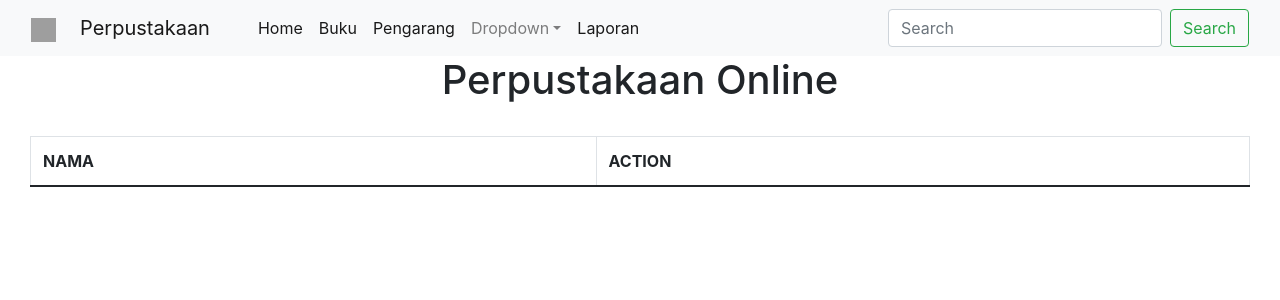
After one commit to erzafarel/perpusonline.github.io, a Django app: template perpus/perpustakaan/templates/pengarang.html in a window 1280 px wide. The commit adds this page. Shown: the top 300 px of the page. Run offline with Django 3.2, Linux system fonts and the light colour scheme; the template is opened without the code that fills it, so the values that code supplies are empty; some libraries are stand-ins or nearby versions; grey boxes are pictures that could not be loaded.

Commit message:
Update Form, views, and Models
masih belum jalan

```diff
--- a/perpus/perpus/urls.py
+++ b/perpus/perpus/urls.py
@@ -20,6 +20,8 @@ from perpustakaan.views import *
 urlpatterns = [
     path('admin/', admin.site.urls),
     path('', base),
+    path('pengarang/', pengarang),
+    path('tambah-pengarang/', tambah_pengarang),
     path('buku/', buku),
     path('tambah-buku/', tambah_buku),
     path('edit-buku/', edit_buku),
--- a/perpus/perpustakaan/models.py
+++ b/perpus/perpustakaan/models.py
@@ -25,6 +25,7 @@ class Anggota(Identitas):
         return self.nama
 
 class pengarang(Identitas):
+
     def __str__(self):
         return self.nama
 
--- /dev/null
+++ b/perpus/perpustakaan/templates/pengarang.html
@@ -0,0 +1,36 @@
+{% extends 'index.html' %}
+{%block content %}
+
+    <div class="container-fluid">
+        <div class="row">
+            <div class="col-md-12">
+                <table class="table table-bordered table-striped">
+                    <thead>
+                        <tr>
+                            <th> NAMA </th>
+                            <th> ACTION </th>
+                        </tr>
+                    </thead>
+                    <tbody>
+                        {%for pengarang in pengarang %}
+                        <tr>
+                            <td>{{ pengarang.nama }}</td>
+                            <td>
+                                <a href="#" class="btn btn-outline-primary btn-sm">
+                                    <svg xmlns="http://www.w3.org/2000/svg" width="15" height="15" fill="currentColor" class="bi bi-pencil-square" viewBox="0 0 16 16">
+                                    <path d="M15.502 1.94a.5.5 0 0 1 0 .706L14.459 3.69l-2-2L13.502.646a.5.5 0 0 1 .707 0l1.293 1.293zm-1.75 2.456l-2-2L4.939 9.21a.5.5 0 0 0-.121.196l-.805 2.414a.25.25 0 0 0 .316.316l2.414-.805a.5.5 0 0 0 .196-.12l6.813-6.814z"/>
+                                    <path fill-rule="evenodd" d="M1 13.5A1.5 1.5 0 0 0 2.5 15h11a1.5 1.5 0 0 0 1.5-1.5v-6a.5.5 0 0 0-1 0v6a.5.5 0 0 1-.5.5h-11a.5.5 0 0 1-.5-.5v-11a.5.5 0 0 1 .5-.5H9a.5.5 0 0 0 0-1H2.5A1.5 1.5 0 0 0 1 2.5v11z"/>
+                                </svg></a>
+                                <a href="#" class="btn btn-outline-danger btn-sm">
+                                    <svg xmlns="http://www.w3.org/2000/svg" width="16" height="16" fill="currentColor" class="bi bi-trash-fill" viewBox="0 0 16 16">
+                                    <path d="M2.5 1a1 1 0 0 0-1 1v1a1 1 0 0 0 1 1H3v9a2 2 0 0 0 2 2h6a2 2 0 0 0 2-2V4h.5a1 1 0 0 0 1-1V2a1 1 0 0 0-1-1H10a1 1 0 0 0-1-1H7a1 1 0 0 0-1 1H2.5zm3 4a.5.5 0 0 1 .5.5v7a.5.5 0 0 1-1 0v-7a.5.5 0 0 1 .5-.5zM8 5a.5.5 0 0 1 .5.5v7a.5.5 0 0 1-1 0v-7A.5.5 0 0 1 8 5zm3 .5v7a.5.5 0 0 1-1 0v-7a.5.5 0 0 1 1 0z"/>
+                                </svg></a>
+                            </td>
+                        </tr>
+                        {% endfor %}
+                    </tbody>
+                </table>
+            </div>
+        </div>
+    </div>
+{% endblock %}
--- a/perpus/templates/index.html
+++ b/perpus/templates/index.html
@@ -9,45 +9,10 @@
 
 </head>
 <body>
-    <nav class="navbar navbar-expand-lg navbar-light bg-light">
-        <div class="container-fluid">
-            <a class="navbar-brand" href="#"><img src="{% static "gambar/book.png"%}" alt="" width="25" height="24"><span class="px-4">Perpustakaan</span></a>
-            <button class="navbar-toggler" type="button" data-bs-toggle="collapse" data-bs-target="#navbarSupportedContent" aria-controls="navbarSupportedContent" aria-expanded="false" aria-label="Toggle navigation">
-            <span class="navbar-toggler-icon"></span>
-            </button>
-            <div class="collapse navbar-collapse" id="navbarSupportedContent">
-                <ul class="navbar-nav me-auto mb-2 mb-lg-0">
-                    <li class="nav-item">
-                        <a class="nav-link active" aria-current="page" href="#">Home</a>
-                    </li>
-                    <li class="nav-item">
-                        <a class="nav-link active" aria-current="page" href="/tambah-buku/">Buku</a>
-                    </li>
-                    <li class="nav-item">
-                        <a class="nav-link active" aria-current="page" href="#">Pengarang</a>
-                    </li>
-                    <li class="nav-item dropdown">
-                    <a class="nav-link dropdown-toggle" href="#" id="navbarDropdown" role="button" data-bs-toggle="dropdown" aria-expanded="false">Dropdown</a>
-                    <ul class="dropdown-menu" aria-labelledby="navbarDropdown">
-                        <li><a class="dropdown-item" href="#">Penerbit</a></li>
-                        <li><a class="dropdown-item" href="#">Pengarang</a></li>
-                        <li><hr class="dropdown-divider"></li>
-                        <li><a class="dropdown-item" href="#">Tahun</a></li>
-                    </ul>
-                    </li>
-                    <li class="nav-item">
-                        <a class="nav-link active" aria-current="page" href="#">Laporan</a>
-                    </li>
-                </ul>
-                <form class="d-flex">
-                    <input class="form-control me-2" type="search" placeholder="Search" aria-label="Search">
-                    <button class="btn btn-outline-success" type="submit">Search</button>
-                </form>
-            </div>
-        </div>
-    </nav>
+    {% include 'snippets/nav.html'%}
+
     <div class="container-fluid">
-    <center><h1>Perpustakaan Online</h1><br></center>
+        <h1 class="text-center">Perpustakaan Online</h1><br>
         {% block content %}
         {%endblock%}
     </div>
--- /dev/null
+++ b/perpus/templates/snippets/nav.html
@@ -0,0 +1,39 @@
+{% load static %}
+
+<nav class="navbar navbar-expand-lg navbar-light bg-light">
+    <div class="container-fluid">
+        <a class="navbar-brand" href="#"><img src="{% static "gambar/book.png"%}" alt="" width="25" height="24"><span class="px-4">Perpustakaan</span></a>
+        <button class="navbar-toggler" type="button" data-bs-toggle="collapse" data-bs-target="#navbarSupportedContent" aria-controls="navbarSupportedContent" aria-expanded="false" aria-label="Toggle navigation">
+        <span class="navbar-toggler-icon"></span>
+        </button>
+        <div class="collapse navbar-collapse" id="navbarSupportedContent">
+            <ul class="navbar-nav me-auto mb-2 mb-lg-0">
+                <li class="nav-item">
+                    <a class="nav-link active" aria-current="page" href="#">Home</a>
+                </li>
+                <li class="nav-item">
+                    <a class="nav-link active" aria-current="page" href="/tambah-buku/">Buku</a>
+                </li>
+                <li class="nav-item">
+                    <a class="nav-link active" aria-current="page" href="#">Pengarang</a>
+                </li>
+                <li class="nav-item dropdown">
+                <a class="nav-link dropdown-toggle" href="#" id="navbarDropdown" role="button" data-bs-toggle="dropdown" aria-expanded="false">Dropdown</a>
+                <ul class="dropdown-menu" aria-labelledby="navbarDropdown">
+                    <li><a class="dropdown-item" href="#">Penerbit</a></li>
+                    <li><a class="dropdown-item" href="/tambah-pengarang/">Pengarang</a></li>
+                    <li><hr class="dropdown-divider"></li>
+                    <li><a class="dropdown-item" href="#">Tahun</a></li>
+                </ul>
+                </li>
+                <li class="nav-item">
+                    <a class="nav-link active" aria-current="page" href="#">Laporan</a>
+                </li>
+            </ul>
+            <form class="d-flex">
+                <input class="form-control me-2" type="search" placeholder="Search" aria-label="Search">
+                <button class="btn btn-outline-success" type="submit">Search</button>
+            </form>
+        </div>
+    </div>
+</nav>
```
Also changed, not shown: perpus/perpustakaan/forms.py (+9 -0 lines), perpus/perpustakaan/templates/tambah-pengarang.html (added, +27 -0 lines), perpus/perpustakaan/templates/waktu.html (added, +36 -0 lines), perpus/perpustakaan/views.py (+41 -2 lines).
